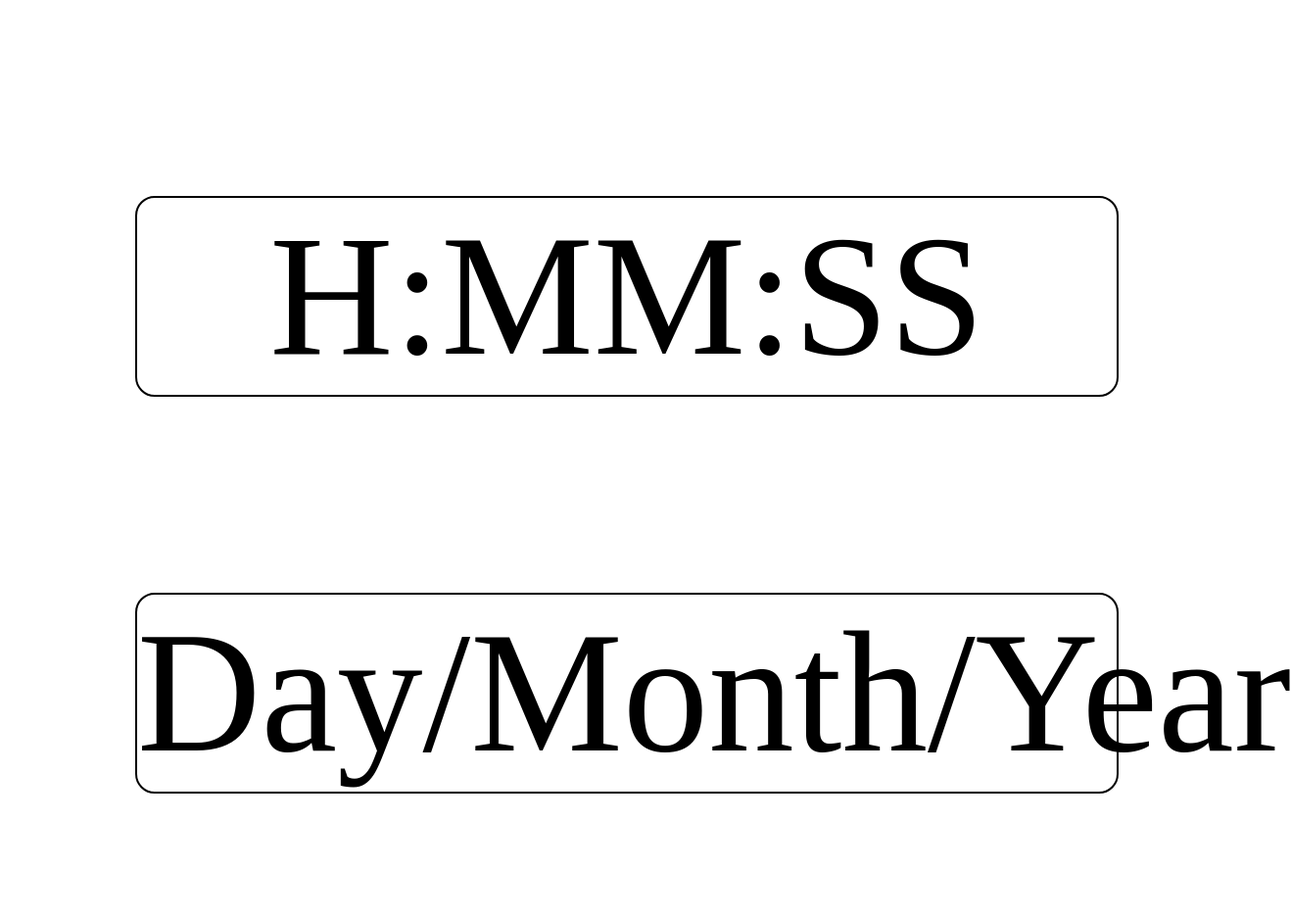
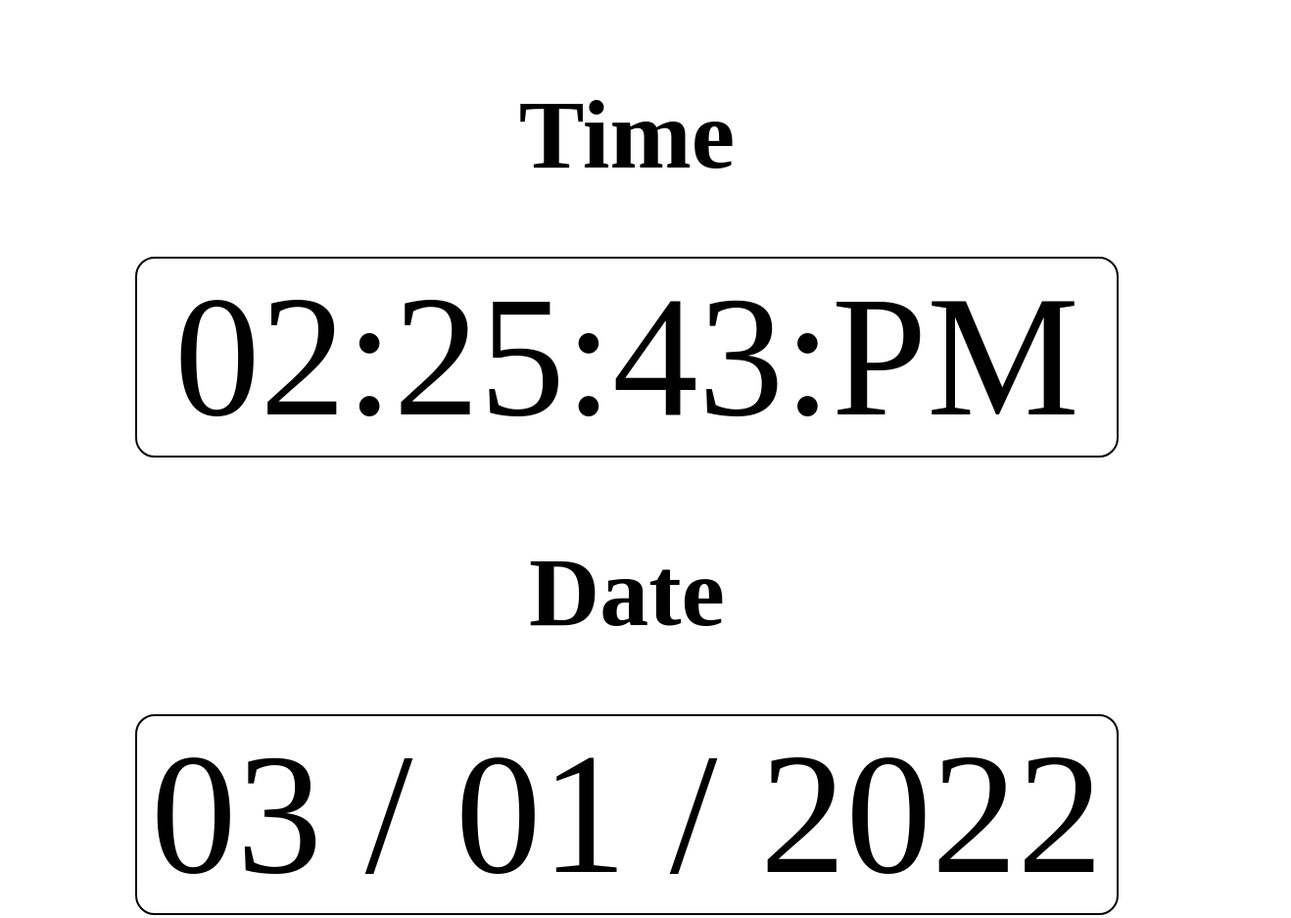
Before and after one commit to Rebecabfv/digital-clock, a plain HTML site: page index.html in a window 1280 px wide. Shown: the whole page at 98% size, 1318 px wide, since content can reach past the window. Drawn offline with Linux system fonts and the light colour scheme.

Commit message:
Adiciona h1 time e date

```diff
--- a/index.html
+++ b/index.html
@@ -6,10 +6,12 @@
     <meta name="viewport" content="width=device-width, initial-scale=1.0" />
     <link rel="stylesheet" href="style.css" />
     <script src="index.js"></script>
-    <title>Digital Clock</title>
+    <title>Digital Clock and Date</title>
   </head>
   <body>
+    <h1>Time</h1>
     <div id="clock">H:MM:SS</div>
+    <h1>Date</h1>
     <div id="date">Day/Month/Year</div>
   </body>
 </html>
--- a/index.js
+++ b/index.js
@@ -1,4 +1,3 @@
-setInterval(showTime, 1000);
 const showTime = () => {
   let time = new Date();
   let hour = time.getHours();
@@ -23,7 +22,6 @@ const showTime = () => {
   document.getElementById("clock").innerHTML = currentTime;
 };
 
-setInterval(showDate, 1);
 const showDate = () => {
   let date = new Date();
   let day = date.getDay();
@@ -37,5 +35,7 @@ const showDate = () => {
   document.getElementById("date").innerHTML = currentDate;
 };
 
+setInterval(showTime, 1);
+setInterval(showDate, 1);
+showDate();
 showTime();
-showDate();
--- a/style.css
+++ b/style.css
@@ -2,8 +2,17 @@
 #date {
   font-size: 175px;
   width: 1000px;
-  margin: 200px auto;
+  margin: 30px auto;
   text-align: center;
   border: 2px solid black;
   border-radius: 20px;
 }
+
+body {
+  text-align: center;
+}
+
+h1 {
+  font-size: 100px;
+  margin-top: 80px;
+}
```
